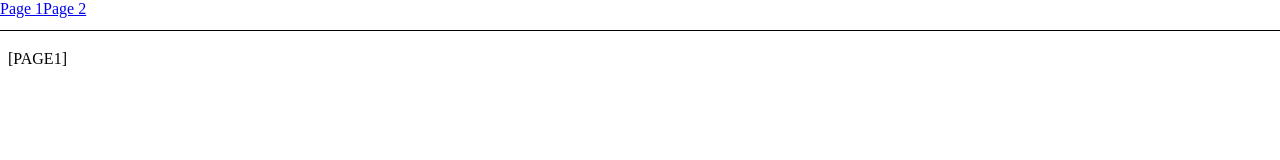
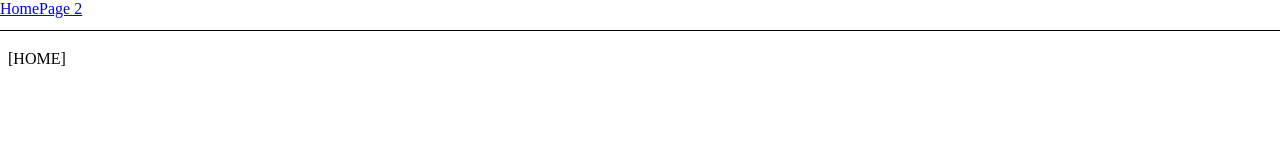
Before and after one commit to jule95/vite-react-template, a React (Vite) app: page / in a window 1280 px wide. Shown: the top 160 px of the page. Built offline with nearby package versions, Linux system fonts and the light colour scheme.

Commit message:
* Renamed page.

```diff
--- a/src/App.tsx
+++ b/src/App.tsx
@@ -10,7 +10,7 @@ const App = () => {
   return (
     <div className="App">
       <div className="App__navbar">
-        <Link to={config.routes.home}>{t(`page1`)}</Link>
+        <Link to={config.routes.home}>{t(`home`)}</Link>
         <Link to={config.routes.page2}>{t(`page2`)}</Link>
       </div>
       <Outlet />
--- a/src/main.tsx
+++ b/src/main.tsx
@@ -5,7 +5,7 @@ import './index.scss';
 import AppState from './state/AppState.tsx';
 import './i18n.ts';
 import { createBrowserRouter, RouterProvider } from 'react-router-dom';
-import Page1 from './pages/Page1/Page1.tsx';
+import Home from './pages/Home/Home.tsx';
 import Page2 from './pages/Page2/Page2.tsx';
 import NotFound from './pages/NotFound/NotFound.tsx';
 import config from './config.ts';
@@ -14,7 +14,7 @@ import config from './config.ts';
 const router = createBrowserRouter([
   {
     children: [{
-      element: <Page1 />,
+      element: <Home />,
       path: config.routes.home,
     }, {
       element: <Page2 />,
--- /dev/null
+++ b/src/pages/Home/Home.tsx
@@ -0,0 +1,5 @@
+const Home = () => (
+  <div>[HOME]</div>
+);
+
+export default Home;
--- a/src/pages/Page1/Page1.tsx
+++ /dev/null
@@ -1,5 +0,0 @@
-const Page1 = () => (
-  <div>[PAGE1]</div>
-);
-
-export default Page1;
--- a/src/translations/de.json
+++ b/src/translations/de.json
@@ -1,6 +1,6 @@
 {
   "translation": {
-    "page1": "Seite 1",
+    "home": "Home",
     "page2": "Seite 2"
   }
 }
--- a/src/translations/en.json
+++ b/src/translations/en.json
@@ -1,6 +1,6 @@
 {
   "translation": {
-    "page1": "Page 1",
+    "home": "Home",
     "page2": "Page 2"
   }
 }
```
